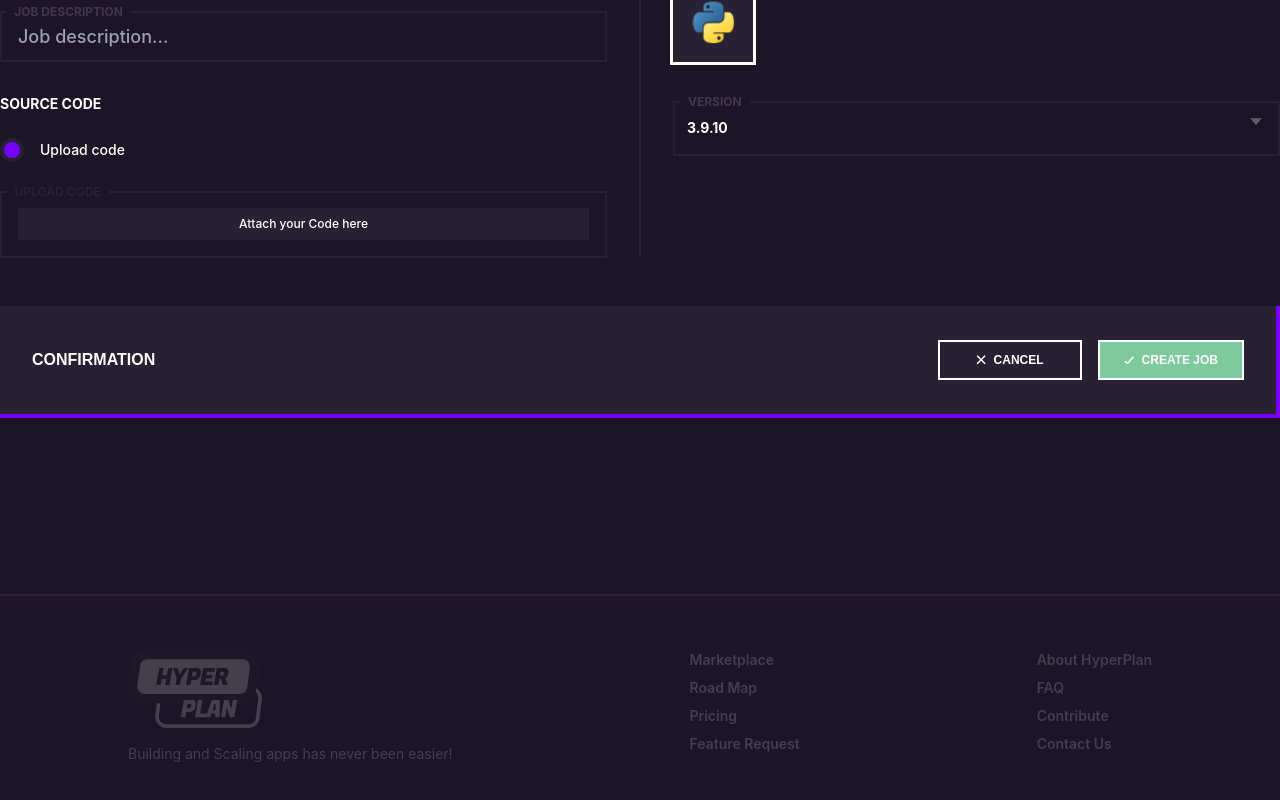
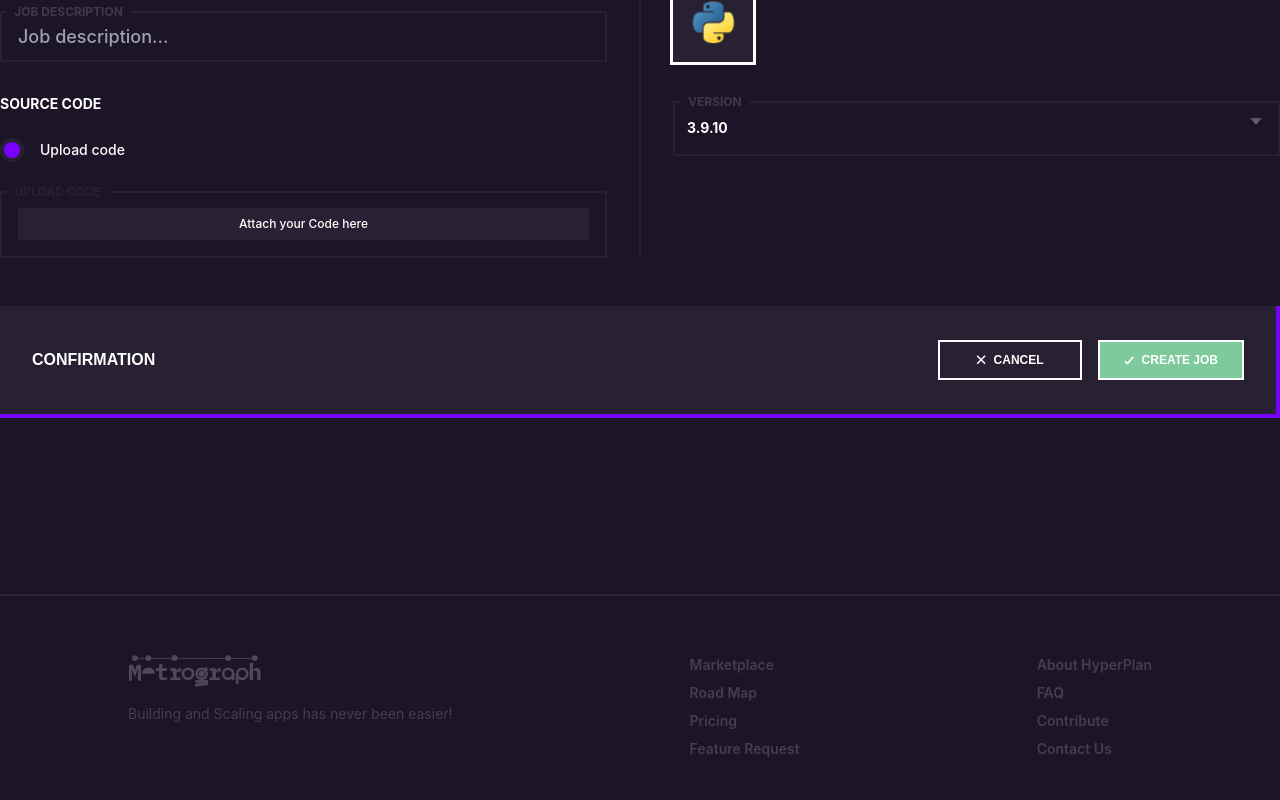
Before and after one commit to metrograph/metrograph-cockpit, a React (Create React App) app: page /createjob in a window 1280 px wide. Shown: the part 302-1102 px from the top of the page. Built offline with nearby package versions, Linux system fonts and the light colour scheme.

Commit message:
Changing the default HTML metadata to Metrograph metadata

```diff
--- a/public/index.html
+++ b/public/index.html
@@ -1,14 +1,12 @@
 <!DOCTYPE html>
 <html lang="en">
+
 <head>
   <meta charset="utf-8" />
   <link rel="icon" href="%PUBLIC_URL%/favicon.ico" />
   <meta name="viewport" content="width=device-width, initial-scale=1" />
   <meta name="theme-color" content="#000000" />
-    <meta
-      name="description"
-      content="Web site created using create-react-app"
-    />
+  <meta name="Metrograph" content="Building and Scaling apps has never been easier!" />
   <link rel="apple-touch-icon" href="%PUBLIC_URL%/logo192.png" />
   <!--
       manifest.json provides metadata used when your web app is installed on a
@@ -24,8 +22,9 @@
       work correctly both with client-side routing and a non-root public URL.
       Learn how to configure a non-root public URL by running `npm run build`.
     -->
-    <title>React App</title>
+  <title>Metrograph</title>
 </head>
+
 <body>
   <noscript>You need to enable JavaScript to run this app.</noscript>
   <div id="root"></div>
@@ -40,4 +39,5 @@
       To create a production bundle, use `npm run build` or `yarn build`.
     -->
 </body>
+
 </html>
--- a/src/components/Footer.js
+++ b/src/components/Footer.js
@@ -1,11 +1,11 @@
-import logoFooter from "../assets/logo-footer.svg";
+import logoFooter from "../assets/logo.svg";
 
 export default function Footer() {
   return (
     <div className="flex mt-44 h-56 border-t-2 border-cock-line items-center ">
       <div className="flex flex-row w-full justify-between mx-32">
         <div className="space-y-4 cursor-pointer">
-          <img src={logoFooter} width="134" height="71" />
+          <img src={logoFooter} width="134" height="71" className=" opacity-25" />
           <p className="text-sm font-Inter font-regular text-cock-footer cursor-pointer">
             Building and Scaling apps has never been easier!
           </p>
```
Lines whose indentation alone changed are shown as unchanged.
